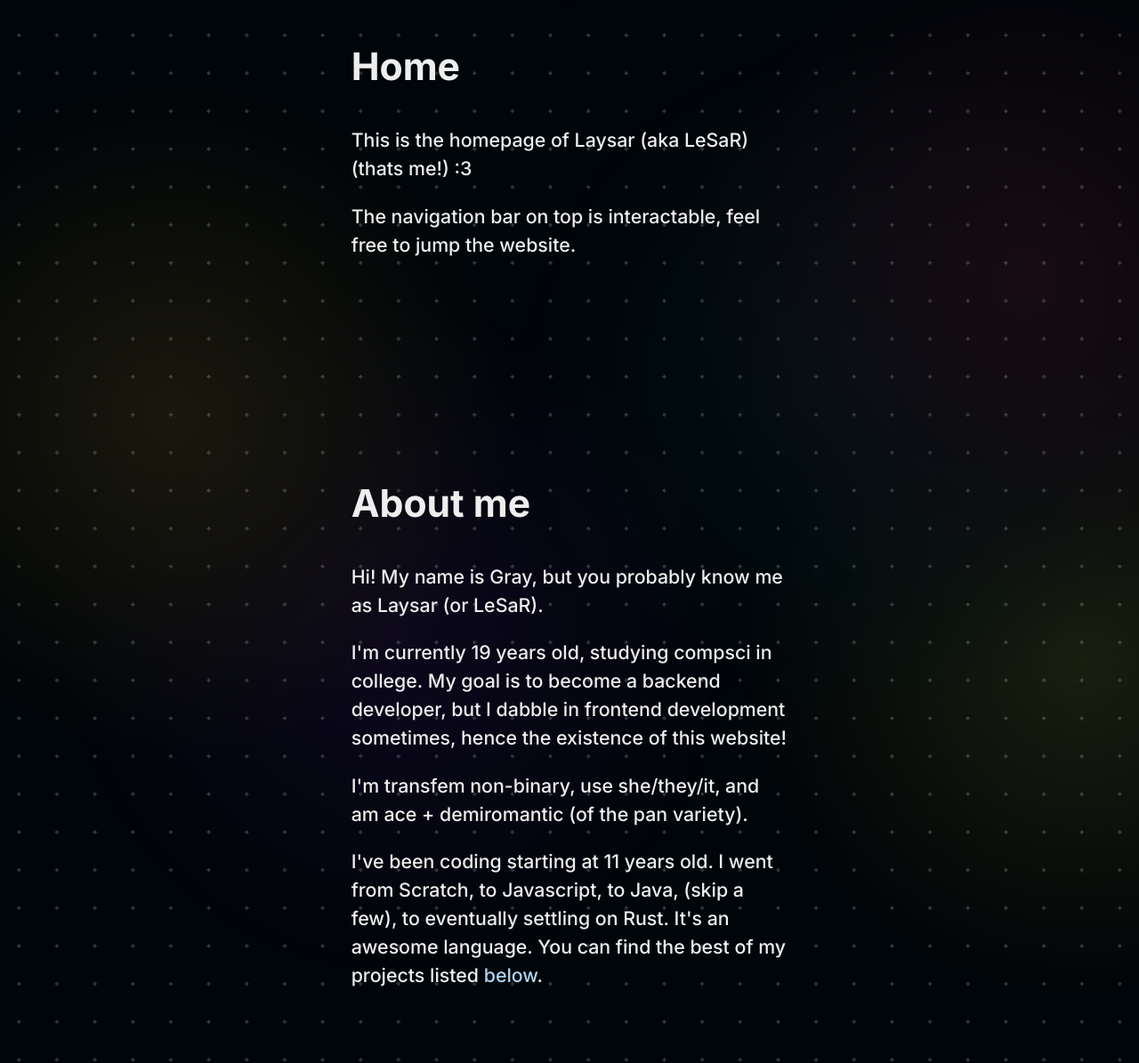
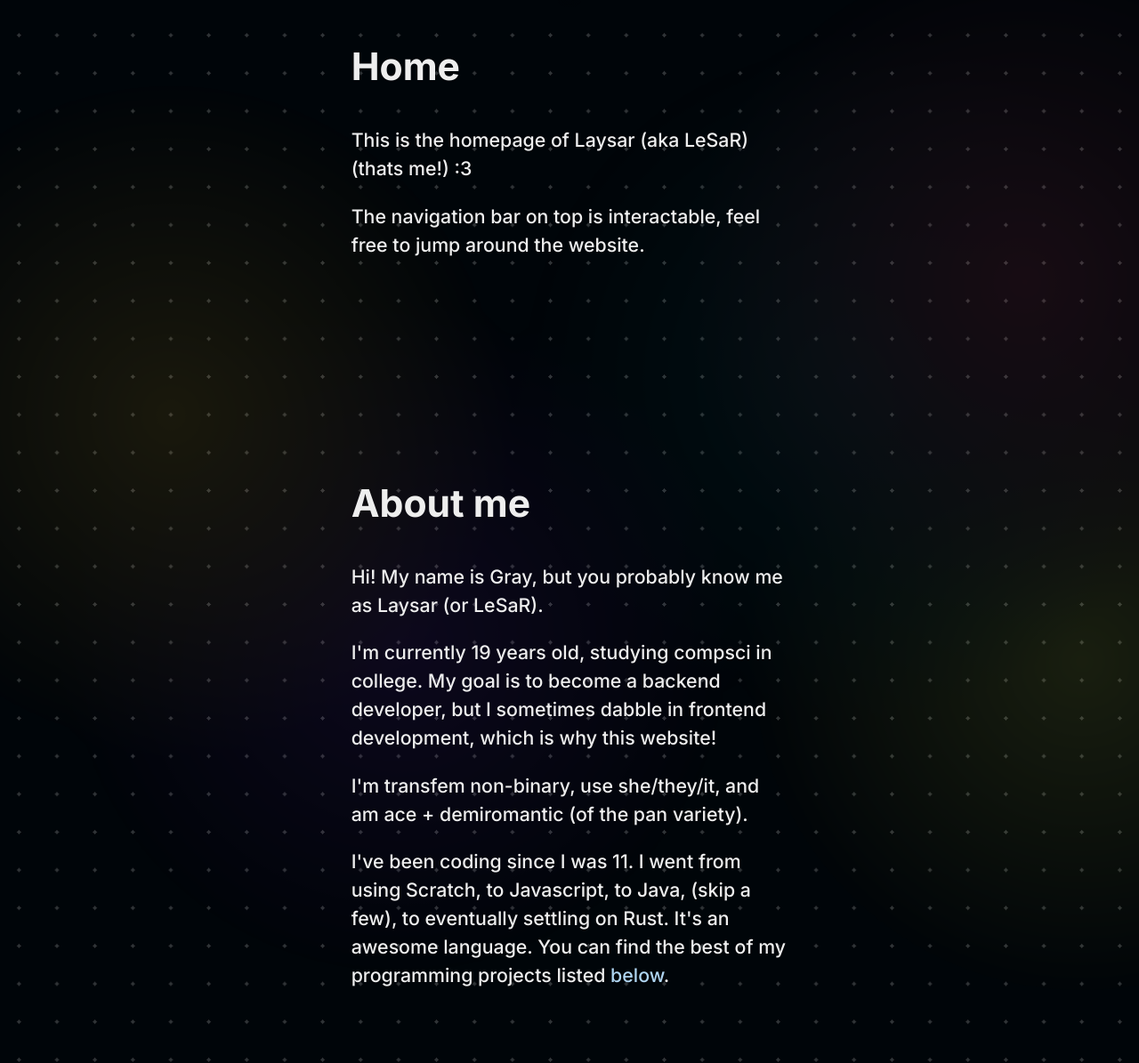
Before and after one commit to LeSaRXD/me, a plain HTML site: page index.html in a window 1280 px wide. Shown: the part 67-1262 px from the top of the page at 89% size. Drawn offline with Linux system fonts and the light colour scheme; a web font is replaced by a local one.

Commit message:
Text changes

```diff
--- a/index.html
+++ b/index.html
@@ -34,7 +34,7 @@
 				<p>
 					This is the homepage of Laysar (aka LeSaR) (thats me!) :3
 				</p><p>
-					The navigation bar on top is interactable, feel free to jump the website.
+					The navigation bar on top is interactable, feel free to jump around the website.
 				</p>
 			</section>
 			<section aria-labelledby="about">
@@ -42,11 +42,11 @@
 				<p>
 					Hi! My name is Gray, but you probably know me as Laysar (or LeSaR).
 				</p><p>
-					I'm currently 19 years old, studying compsci in college. My goal is to become a backend developer, but I dabble in frontend development sometimes, hence the existence of this website!
+					I'm currently 19 years old, studying compsci in college. My goal is to become a backend developer, but I sometimes dabble in frontend development, which is why this website!
 				</p><p>
 					I'm transfem non-binary, use she/they/it, and am ace + demiromantic (of the pan variety).
 				</p><p>
-					I've been coding starting at 11 years old. I went from Scratch, to Javascript, to Java, (skip a few), to eventually settling on Rust. It's an awesome language. You can find the best of my projects listed <a href="#projects">below</a>.
+					I've been coding since I was 11. I went from using Scratch, to Javascript, to Java, (skip a few), to eventually settling on Rust. It's an awesome language. You can find the best of my programming projects listed <a href="#projects">below</a>.
 				</p>
 			</section>
 			<section aria-labelledby="links">
```
